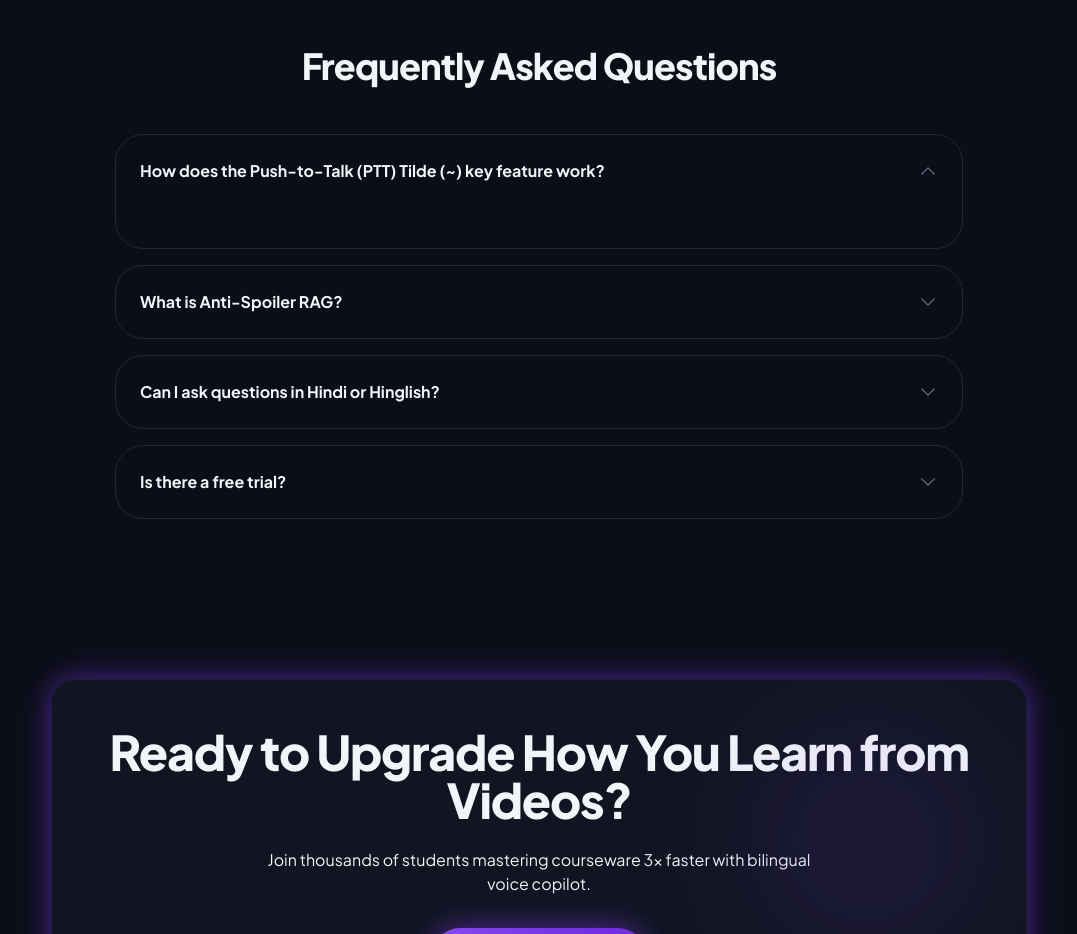
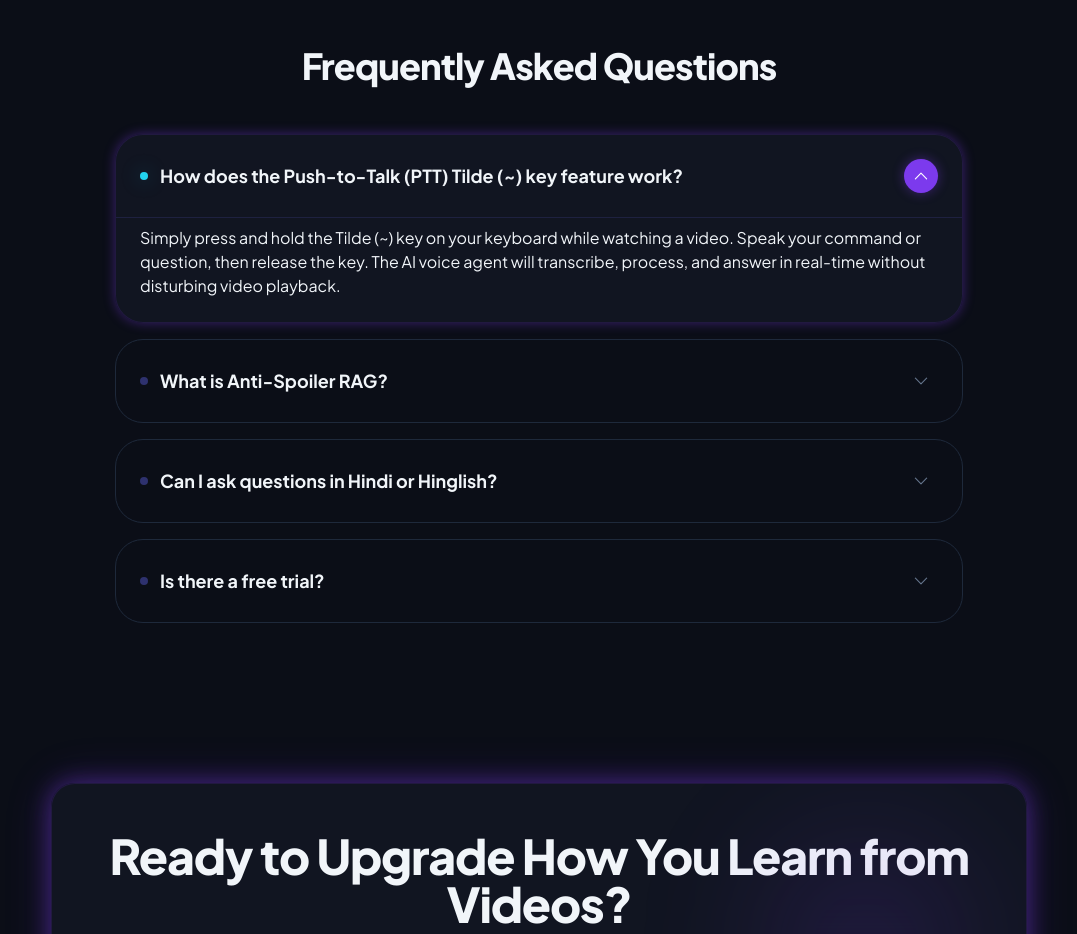
Before and after one commit to rishiigupta04/StudyLoop, a React (Vite) app: page / in a window 1280 px wide. Shown: the part 2920-3854 px from the top of the page, without its empty margins (101-1178 px from the left). Built offline with nearby package versions, Linux system fonts and the light colour scheme.

Commit message:
fix(landing): overhaul FAQ accordion with zero-jitter smooth Framer Motion height transitions and glowing glassmorphic card styling

```diff
--- a/src/pages/LandingPage.tsx
+++ b/src/pages/LandingPage.tsx
@@ -409,35 +409,53 @@ export default function LandingPage() {
           {FAQS.map((faq, idx) => {
             const isOpen = openFaq === idx;
             return (
-              <div
+              <motion.div
                 key={`faq-${idx}`}
-                className="rounded-2xl bg-surface-card border border-border overflow-hidden"
+                initial={false}
+                className={`rounded-2xl transition-all duration-300 overflow-hidden ${
+                  isOpen
+                    ? 'glass-card border border-indigo-500/50 shadow-glow-indigo-sm bg-[#151926]/95'
+                    : 'bg-surface-card/60 border border-border/80 hover:border-indigo-500/30'
+                }`}
               >
                 <button
                   onClick={() => setOpenFaq(isOpen ? null : idx)}
-                  className="w-full p-6 text-left font-bold text-base text-foreground flex items-center justify-between gap-4"
+                  className="w-full p-6 text-left font-bold text-base md:text-lg text-foreground flex items-center justify-between gap-4 select-none cursor-pointer"
                 >
-                  <span>{faq.q}</span>
-                  <Icon
-                    name={isOpen ? 'ChevronUpIcon' : 'ChevronDownIcon'}
-                    size={20}
-                    className="text-muted-foreground flex-shrink-0"
-                  />
+                  <span className="flex items-center gap-3">
+                    <span
+                      className={`w-2 h-2 rounded-full transition-all duration-300 ${
+                        isOpen ? 'bg-cyan-400 shadow-glow-cyan' : 'bg-indigo-500/40'
+                      }`}
+                    />
+                    {faq.q}
+                  </span>
+                  <div
+                    className={`p-2 rounded-xl transition-all duration-300 ${
+                      isOpen
+                        ? 'bg-indigo-600 text-white shadow-glow-indigo-sm rotate-180'
+                        : 'bg-surface-elevated text-muted-foreground'
+                    }`}
+                  >
+                    <Icon name="ChevronDownIcon" size={18} />
+                  </div>
                 </button>
-                <AnimatePresence>
+                <AnimatePresence initial={false}>
                   {isOpen && (
                     <motion.div
                       initial={{ height: 0, opacity: 0 }}
                       animate={{ height: 'auto', opacity: 1 }}
                       exit={{ height: 0, opacity: 0 }}
-                      transition={{ duration: 0.2 }}
-                      className="px-6 pb-6 text-sm text-foreground-muted leading-relaxed border-t border-border/40 pt-4"
+                      transition={{ duration: 0.3, ease: [0.16, 1, 0.3, 1] }}
+                      className="overflow-hidden"
                     >
-                      {faq.a}
+                      <div className="px-6 pb-6 pt-2 text-sm md:text-base text-foreground-muted leading-relaxed border-t border-indigo-500/15">
+                        {faq.a}
+                      </div>
                     </motion.div>
                   )}
                 </AnimatePresence>
-              </div>
+              </motion.div>
             );
           })}
         </div>
```
